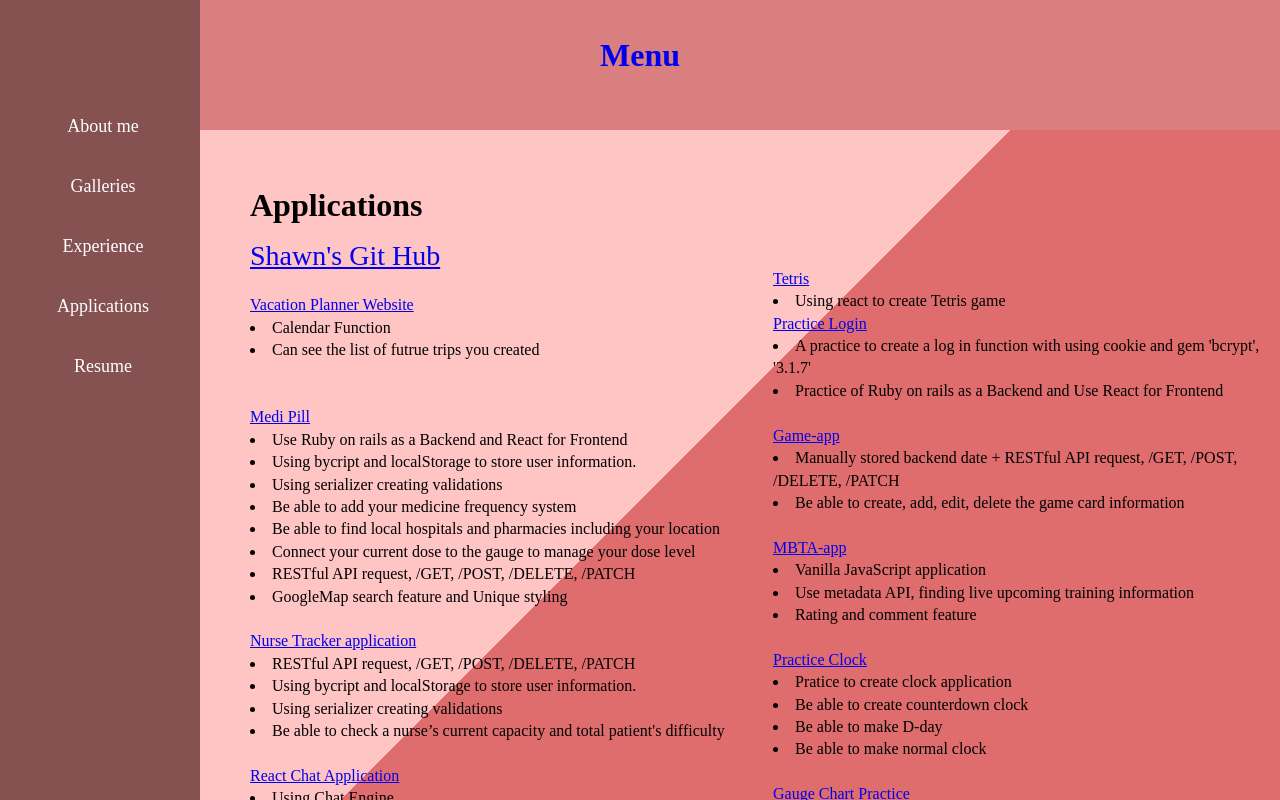
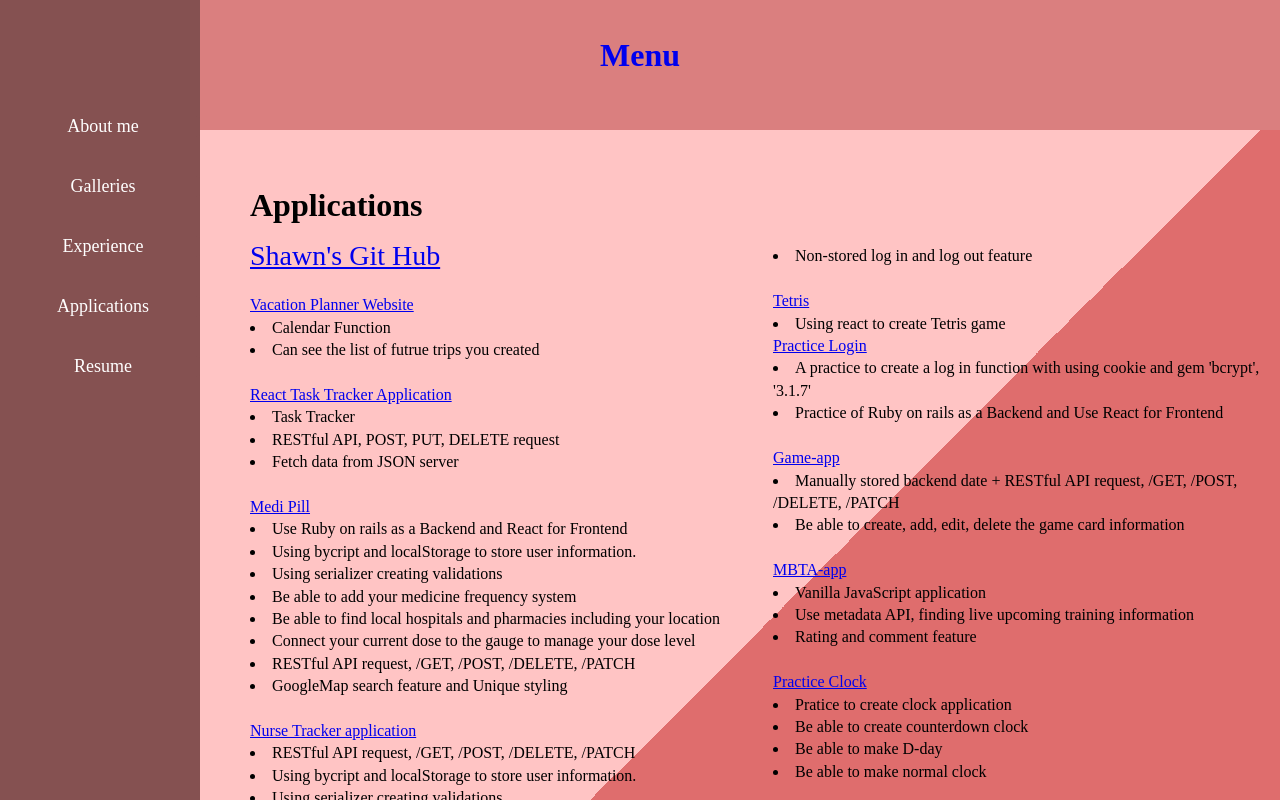
Before and after one commit to schoi0115/profile2023, a React (Create React App) app: page /page3 in a window 1280 px wide. Shown: the top 800 px of the page. Built offline with nearby package versions, Linux system fonts and the light colour scheme; the HTML template or start-up script is replaced by a standard one.

Commit message:
Tracker Application Added and Background CSS

```diff
--- a/src/App.css
+++ b/src/App.css
@@ -455,6 +455,6 @@ span{
 
 .bgcolor{
   background: linear-gradient(-45deg, #df6d6d 50%, #ffc4c4 50%);
-  height: 1000px;
+  height: 1500px;
   transition: background-color 0.5s ease;
 }
--- a/src/Page3.js
+++ b/src/Page3.js
@@ -24,7 +24,20 @@ function Page3() {
                 </li>
 
                 <br />
+
+                <a href="https://github.com/schoi0115/react-study-Dec-/tree/main">{"React Task Tracker Application"} </a>
+                <li>
+                    Task Tracker
+                </li>
+                <li>
+                    RESTful API, POST, PUT, DELETE request
+                </li>
+                <li>
+                    Fetch data from JSON server
+                </li>
+
                 <br />
+
 
                 <a href="https://github.com/schoi0115/medipill">{"Medi Pill"} </a>
                 <li>
```
